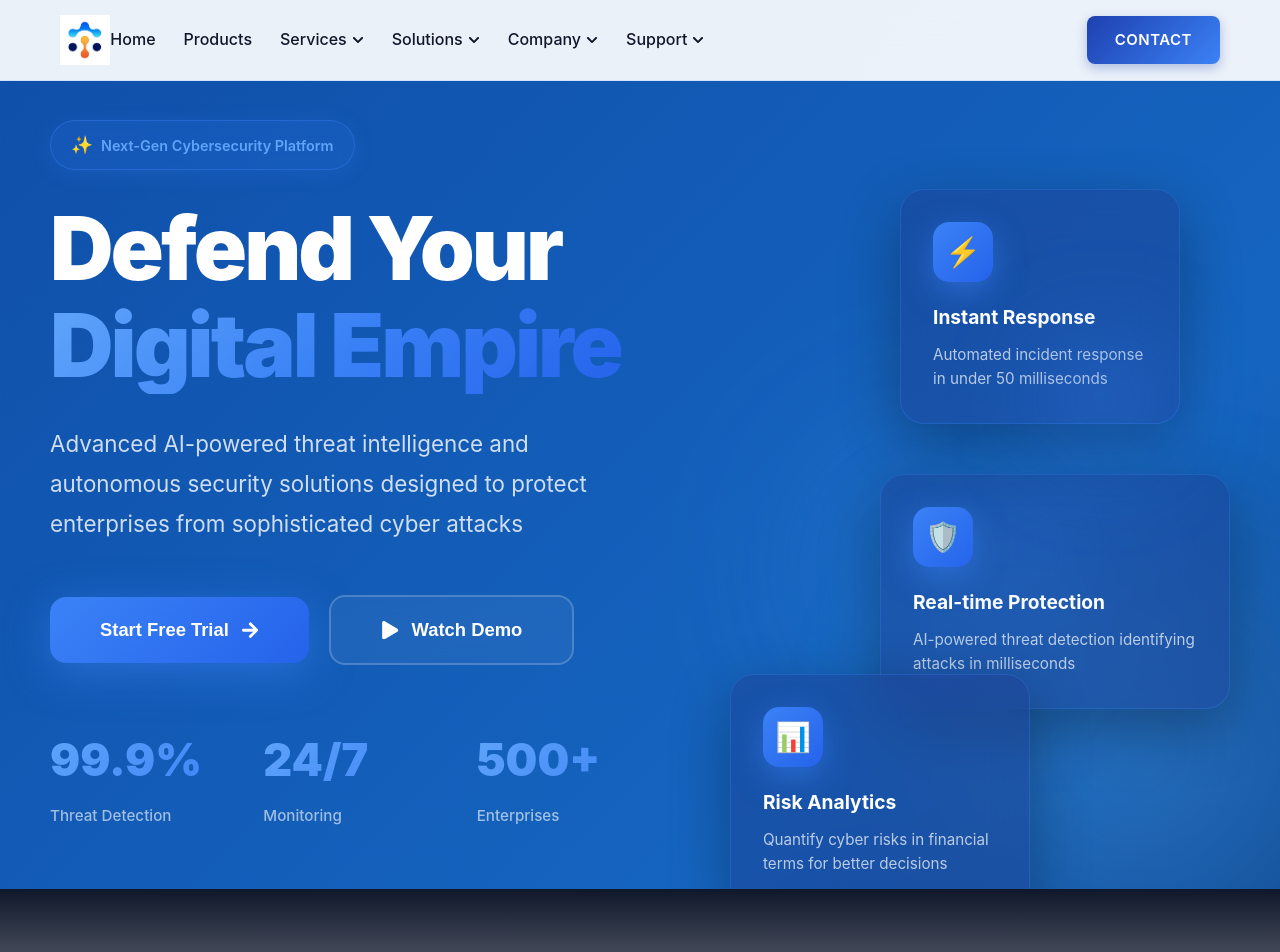
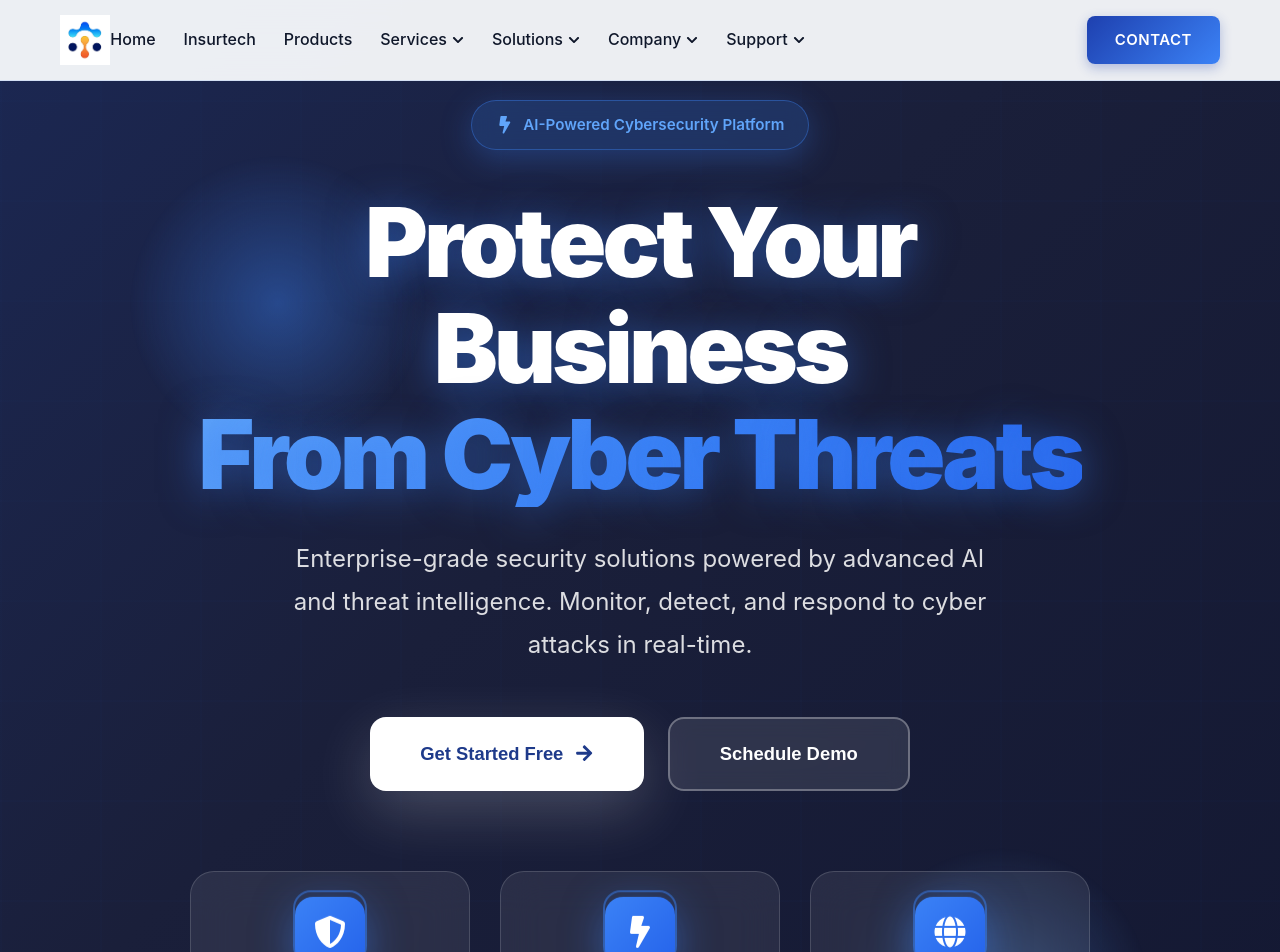
Before and after one commit to octaleadsprivatelimited-cloud/transasia, a React (Create React App) app in the folder client/: page / in a window 1280 px wide. Shown: the top 952 px of the page. Built offline with nearby package versions, Linux system fonts and the light colour scheme.

Commit message:
Add Insurtech to main header navigation before Products and update hero section

```diff
--- a/client/src/components/Header.js
+++ b/client/src/components/Header.js
@@ -481,6 +481,7 @@ const Header = () => {
 
           <NavMenu className={isMenuOpen ? 'active' : ''}>
           <NavLink to="/" onClick={closeMenu}>Home</NavLink>
+          <NavLink to="/insurtech" onClick={closeMenu}>Insurtech</NavLink>
           <NavLink to="/products" onClick={closeMenu}>Products</NavLink>
 
           <Dropdown>
@@ -491,7 +492,6 @@ const Header = () => {
             <DropdownContent className="dropdown-content" $open={activeMenu === 'services'}>
               <DropdownGrid>
                 <DropdownItem to="/services" onClick={closeMenu}>Cybersecurity Services</DropdownItem>
-                <DropdownItem to="/insurtech" onClick={closeMenu}>Insurtech Solutions</DropdownItem>
                 <DropdownItem to="/consulting" onClick={closeMenu}>Consulting Services</DropdownItem>
               </DropdownGrid>
             </DropdownContent>
--- a/client/src/components/Hero.js
+++ b/client/src/components/Hero.js
@@ -1,94 +1,79 @@
-import React, { useEffect, useState } from 'react';
+import React from 'react';
 import styled, { keyframes } from 'styled-components';
 import { motion } from 'framer-motion';
-import { FaArrowRight, FaPlay } from 'react-icons/fa';
+import { FaArrowRight, FaShieldAlt, FaBolt, FaGlobe, FaCheckCircle } from 'react-icons/fa';
 
-const gradientShift = keyframes`
-  0%, 100% { background-position: 0% 50%; }
+const gradientMove = keyframes`
+  0% { background-position: 0% 50%; }
   50% { background-position: 100% 50%; }
+  100% { background-position: 0% 50%; }
 `;
 
-const floatSlow = keyframes`
-  0%, 100% { transform: translate(0, 0) rotate(0deg); }
-  33% { transform: translate(30px, -30px) rotate(5deg); }
-  66% { transform: translate(-20px, 20px) rotate(-5deg); }
+const float = keyframes`
+  0%, 100% { transform: translateY(0px); }
+  50% { transform: translateY(-20px); }
 `;
 
-const floatMedium = keyframes`
-  0%, 100% { transform: translate(0, 0) scale(1); }
-  50% { transform: translate(-40px, -40px) scale(1.1); }
+const slideInLeft = keyframes`
+  from { transform: translateX(-100px); opacity: 0; }
+  to { transform: translateX(0); opacity: 1; }
 `;
 
-const pulse = keyframes`
-  0%, 100% { opacity: 0.4; transform: scale(1); }
-  50% { opacity: 0.8; transform: scale(1.2); }
+const slideInRight = keyframes`
+  from { transform: translateX(100px); opacity: 0; }
+  to { transform: translateX(0); opacity: 1; }
 `;
 
 const HeroContainer = styled.section`
-  min-height: 100vh;
-  background: #0a0e27;
+  min-height: 95vh;
+  background: linear-gradient(-45deg, #0a0e27, #1a1f3a, #1e3a8a, #2563eb);
+  background-size: 400% 400%;
+  animation: ${gradientMove} 15s ease infinite;
   position: relative;
   overflow: hidden;
   display: flex;
   align-items: center;
-  padding: 120px 0 60px;
+  padding: 100px 0 40px;
 `;
 
-const BackgroundGradient = styled.div`
+const Particles = styled.div`
   position: absolute;
-  inset: 0;
-  background: linear-gradient(135deg,
-    #0a0e27 0%,
-    #1a237e 25%,
-    #0d47a1 50%,
-    #1565c0 75%,
-    #0a0e27 100%
-  );
-  background-size: 400% 400%;
-  animation: ${gradientShift} 20s ease infinite;
-`;
+  width: 100%;
+  height: 100%;
+  overflow: hidden;
 
-const FloatingShape = styled.div`
-  position: absolute;
-  border-radius: 50%;
-  filter: blur(80px);
-  opacity: 0.6;
-
-  &:nth-child(1) {
-    width: 600px;
-    height: 600px;
-    background: radial-gradient(circle, rgba(33, 150, 243, 0.6) 0%, transparent 70%);
-    top: -10%;
-    left: -10%;
-    animation: ${floatSlow} 30s ease-in-out infinite;
+  &::before,
+  &::after {
+    content: '';
+    position: absolute;
+    width: 300px;
+    height: 300px;
+    border-radius: 50%;
   }
 
-  &:nth-child(2) {
-    width: 500px;
-    height: 500px;
-    background: radial-gradient(circle, rgba(100, 181, 246, 0.5) 0%, transparent 70%);
-    bottom: -15%;
-    right: -10%;
-    animation: ${floatMedium} 25s ease-in-out infinite;
+  &::before {
+    background: radial-gradient(circle, rgba(59, 130, 246, 0.4) 0%, transparent 70%);
+    top: 10%;
+    left: 10%;
+    animation: ${float} 6s ease-in-out infinite;
   }
 
-  &:nth-child(3) {
-    width: 400px;
-    height: 400px;
-    background: radial-gradient(circle, rgba(66, 165, 245, 0.4) 0%, transparent 70%);
-    top: 40%;
+  &::after {
+    background: radial-gradient(circle, rgba(96, 165, 250, 0.3) 0%, transparent 70%);
+    bottom: 10%;
     right: 10%;
-    animation: ${floatSlow} 35s ease-in-out infinite reverse;
+    animation: ${float} 8s ease-in-out infinite;
+    animation-delay: 2s;
   }
 `;
 
-const GridOverlay = styled.div`
+const GridPattern = styled.div`
   position: absolute;
   inset: 0;
   background-image:
-    linear-gradient(rgba(59, 130, 246, 0.05) 1px, transparent 1px),
-    linear-gradient(90deg, rgba(59, 130, 246, 0.05) 1px, transparent 1px);
-  background-size: 50px 50px;
+    linear-gradient(rgba(59, 130, 246, 0.03) 2px, transparent 2px),
+    linear-gradient(90deg, rgba(59, 130, 246, 0.03) 2px, transparent 2px);
+  background-size: 100px 100px;
   opacity: 0.5;
 `;
 
@@ -98,60 +83,48 @@ const Content = styled.div`
   padding: 0 40px;
   position: relative;
   z-index: 10;
-  display: grid;
-  grid-template-columns: 1.2fr 1fr;
-  gap: 80px;
-  align-items: center;
-
-  @media (max-width: 1024px) {
-    grid-template-columns: 1fr;
-    gap: 60px;
-    text-align: center;
-  }
 
   @media (max-width: 768px) {
     padding: 0 20px;
   }
 `;
 
-const LeftContent = styled.div`
-  @media (max-width: 1024px) {
-    display: flex;
-    flex-direction: column;
-    align-items: center;
-  }
+const MainContent = styled.div`
+  max-width: 900px;
+  margin: 0 auto;
+  text-align: center;
 `;
 
 const Badge = styled(motion.div)`
   display: inline-flex;
   align-items: center;
-  gap: 8px;
-  background: rgba(59, 130, 246, 0.15);
+  gap: 10px;
+  background: rgba(59, 130, 246, 0.2);
+  backdrop-filter: blur(10px);
   border: 1px solid rgba(59, 130, 246, 0.4);
-  padding: 10px 20px;
+  padding: 12px 24px;
   border-radius: 50px;
-  font-size: 0.9rem;
+  font-size: 0.95rem;
   font-weight: 600;
   color: #60a5fa;
-  margin-bottom: 30px;
-  backdrop-filter: blur(10px);
-  box-shadow: 0 4px 20px rgba(59, 130, 246, 0.2);
+  margin-bottom: 40px;
+  box-shadow: 0 8px 32px rgba(59, 130, 246, 0.3);
 
-  &::before {
-    content: '✨';
+  svg {
     font-size: 1.1rem;
   }
 `;
 
 const Title = styled(motion.h1)`
-  font-size: 5.5rem;
+  font-size: 6rem;
   font-weight: 900;
   line-height: 1.1;
   margin-bottom: 30px;
   color: #ffffff;
-  letter-spacing: -3px;
+  letter-spacing: -4px;
+  text-shadow: 0 4px 40px rgba(59, 130, 246, 0.5);
 
-  span {
+  .gradient-text {
     background: linear-gradient(135deg, #60a5fa 0%, #3b82f6 50%, #2563eb 100%);
     -webkit-background-clip: text;
     -webkit-text-fill-color: transparent;
@@ -160,25 +133,23 @@ const Title = styled(motion.h1)`
   }
 
   @media (max-width: 1024px) {
-    font-size: 4rem;
+    font-size: 4.5rem;
   }
 
   @media (max-width: 768px) {
     font-size: 3rem;
-    letter-spacing: -1px;
+    letter-spacing: -2px;
   }
 `;
 
-const Description = styled(motion.p)`
-  font-size: 1.4rem;
-  color: rgba(255, 255, 255, 0.8);
+const Subtitle = styled(motion.p)`
+  font-size: 1.5rem;
+  color: rgba(255, 255, 255, 0.85);
   line-height: 1.8;
   margin-bottom: 50px;
-  max-width: 600px;
-
-  @media (max-width: 1024px) {
-    max-width: 100%;
-  }
+  max-width: 700px;
+  margin-left: auto;
+  margin-right: auto;
 
   @media (max-width: 768px) {
     font-size: 1.2rem;
@@ -187,30 +158,31 @@ const Description = styled(motion.p)`
 
 const ButtonGroup = styled(motion.div)`
   display: flex;
-  gap: 20px;
-  align-items: center;
-  margin-bottom: 60px;
+  gap: 24px;
+  justify-content: center;
+  margin-bottom: 80px;
 
   @media (max-width: 768px) {
     flex-direction: column;
-    width: 100%;
+    align-items: center;
+    gap: 16px;
   }
 `;
 
 const PrimaryButton = styled(motion.button)`
-  padding: 22px 50px;
-  background: linear-gradient(135deg, #3b82f6 0%, #2563eb 100%);
-  color: white;
+  padding: 24px 50px;
+  background: white;
+  color: #1e3a8a;
   border: none;
   border-radius: 16px;
   font-size: 1.15rem;
-  font-weight: 700;
+  font-weight: 800;
   cursor: pointer;
   display: inline-flex;
   align-items: center;
   gap: 12px;
-  transition: all 0.3s ease;
-  box-shadow: 0 10px 40px rgba(59, 130, 246, 0.5);
+  transition: all 0.3s cubic-bezier(0.4, 0, 0.2, 1);
+  box-shadow: 0 20px 60px rgba(255, 255, 255, 0.2);
   position: relative;
   overflow: hidden;
 
@@ -218,14 +190,14 @@ const PrimaryButton = styled(motion.button)`
     content: '';
     position: absolute;
     inset: 0;
-    background: linear-gradient(135deg, #2563eb 0%, #1e40af 100%);
+    background: linear-gradient(135deg, #f8fafc 0%, #e0e7ff 100%);
     opacity: 0;
     transition: opacity 0.3s;
   }
 
   &:hover {
-    transform: translateY(-3px);
-    box-shadow: 0 15px 60px rgba(59, 130, 246, 0.6);
+    transform: translateY(-4px) scale(1.02);
+    box-shadow: 0 25px 80px rgba(255, 255, 255, 0.3);
 
     &::before {
       opacity: 1;
@@ -243,224 +215,184 @@ const PrimaryButton = styled(motion.button)`
   @media (max-width: 768px) {
     width: 100%;
     justify-content: center;
-    padding: 18px 40px;
   }
 `;
 
 const SecondaryButton = styled(motion.button)`
-  padding: 22px 50px;
-  background: rgba(255, 255, 255, 0.05);
+  padding: 24px 50px;
+  background: rgba(255, 255, 255, 0.1);
   color: white;
-  border: 2px solid rgba(255, 255, 255, 0.2);
+  border: 2px solid rgba(255, 255, 255, 0.3);
   border-radius: 16px;
   font-size: 1.15rem;
   font-weight: 700;
   cursor: pointer;
-  display: inline-flex;
-  align-items: center;
-  gap: 12px;
   transition: all 0.3s ease;
   backdrop-filter: blur(10px);
 
   &:hover {
-    background: rgba(255, 255, 255, 0.1);
-    border-color: rgba(255, 255, 255, 0.4);
-    transform: translateY(-3px);
-    box-shadow: 0 10px 30px rgba(255, 255, 255, 0.15);
+    background: rgba(255, 255, 255, 0.15);
+    border-color: rgba(255, 255, 255, 0.5);
+    transform: translateY(-4px);
+    box-shadow: 0 20px 60px rgba(255, 255, 255, 0.15);
   }
 
   @media (max-width: 768px) {
     width: 100%;
-    justify-content: center;
-    padding: 18px 40px;
   }
 `;
 
-const Stats = styled(motion.div)`
+const FeaturesRow = styled(motion.div)`
   display: grid;
   grid-template-columns: repeat(3, 1fr);
-  gap: 40px;
-  max-width: 600px;
+  gap: 30px;
+  max-width: 1000px;
+  margin: 0 auto;
 
-  @media (max-width: 1024px) {
-    max-width: 100%;
+  @media (max-width: 768px) {
+    grid-template-columns: 1fr;
+    gap: 20px;
   }
+`;
+
+const FeatureBox = styled(motion.div)`
+  background: rgba(255, 255, 255, 0.08);
+  backdrop-filter: blur(20px);
+  border: 1px solid rgba(255, 255, 255, 0.15);
+  border-radius: 24px;
+  padding: 36px 28px;
+  text-align: center;
+  transition: all 0.4s cubic-bezier(0.4, 0, 0.2, 1);
+  position: relative;
+  overflow: hidden;
+
+  &::before {
+    content: '';
+    position: absolute;
+    top: 0;
+    left: 0;
+    right: 0;
+    height: 4px;
+    background: linear-gradient(90deg, #3b82f6 0%, #60a5fa 100%);
+    transform: scaleX(0);
+    transition: transform 0.4s ease;
+  }
+
+  &:hover {
+    background: rgba(255, 255, 255, 0.12);
+    border-color: rgba(59, 130, 246, 0.5);
+    transform: translateY(-10px);
+    box-shadow: 0 25px 70px rgba(59, 130, 246, 0.3);
+
+    &::before {
+      transform: scaleX(1);
+    }
+  }
+`;
+
+const FeatureIcon = styled.div`
+  width: 70px;
+  height: 70px;
+  margin: 0 auto 20px;
+  border-radius: 18px;
+  background: linear-gradient(135deg, #3b82f6 0%, #2563eb 100%);
+  display: flex;
+  align-items: center;
+  justify-content: center;
+  font-size: 2rem;
+  color: white;
+  box-shadow: 0 10px 40px rgba(59, 130, 246, 0.5);
+  animation: ${float} 3s ease-in-out infinite;
+
+  &::after {
+    content: '';
+    position: absolute;
+    width: 70px;
+    height: 70px;
+    border-radius: 18px;
+    border: 2px solid rgba(59, 130, 246, 0.5);
+    animation: ${float} 3s ease-in-out infinite;
+    animation-delay: 0.3s;
+  }
+`;
+
+const FeatureTitle = styled.h3`
+  font-size: 1.2rem;
+  font-weight: 700;
+  color: white;
+  margin-bottom: 10px;
+`;
+
+const FeatureText = styled.p`
+  font-size: 0.95rem;
+  color: rgba(255, 255, 255, 0.75);
+  line-height: 1.6;
+  margin: 0;
+`;
+
+const TrustBadges = styled(motion.div)`
+  margin-top: 70px;
+  display: flex;
+  justify-content: center;
+  gap: 50px;
+  flex-wrap: wrap;
 
   @media (max-width: 768px) {
     gap: 30px;
   }
 `;
 
-const StatItem = styled.div`
-  text-align: left;
-
-  @media (max-width: 1024px) {
-    text-align: center;
-  }
-`;
-
-const StatNumber = styled.div`
-  font-size: 2.8rem;
-  font-weight: 900;
-  background: linear-gradient(135deg, #60a5fa 0%, #3b82f6 100%);
-  -webkit-background-clip: text;
-  -webkit-text-fill-color: transparent;
-  background-clip: text;
-  margin-bottom: 8px;
-
-  @media (max-width: 768px) {
-    font-size: 2.2rem;
-  }
-`;
-
-const StatLabel = styled.div`
-  font-size: 0.95rem;
-  color: rgba(255, 255, 255, 0.6);
-  font-weight: 500;
-`;
-
-const RightContent = styled.div`
-  position: relative;
-
-  @media (max-width: 1024px) {
-    display: none;
-  }
-`;
-
-const FloatingCard = styled(motion.div)`
-  position: absolute;
-  background: rgba(30, 58, 138, 0.4);
-  backdrop-filter: blur(20px);
-  border: 1px solid rgba(59, 130, 246, 0.3);
-  border-radius: 24px;
-  padding: 32px;
-  box-shadow: 0 20px 60px rgba(0, 0, 0, 0.3);
-
-  &:nth-child(1) {
-    top: 0;
-    right: 0;
-    width: 350px;
-    animation: ${floatSlow} 20s ease-in-out infinite;
-  }
-
-  &:nth-child(2) {
-    top: 200px;
-    right: 200px;
-    width: 300px;
-    animation: ${floatMedium} 18s ease-in-out infinite;
-  }
-
-  &:nth-child(3) {
-    bottom: 50px;
-    right: 50px;
-    width: 280px;
-    animation: ${floatSlow} 22s ease-in-out infinite reverse;
-  }
-`;
-
-const CardIcon = styled.div`
-  width: 60px;
-  height: 60px;
-  border-radius: 16px;
-  background: linear-gradient(135deg, #3b82f6 0%, #2563eb 100%);
+const TrustItem = styled.div`
   display: flex;
   align-items: center;
-  justify-content: center;
-  font-size: 1.8rem;
-  color: white;
-  margin-bottom: 20px;
-  box-shadow: 0 10px 30px rgba(59, 130, 246, 0.5);
-`;
+  gap: 12px;
+  color: rgba(255, 255, 255, 0.8);
+  font-size: 1rem;
+  font-weight: 600;
 
-const CardTitle = styled.h4`
-  font-size: 1.2rem;
-  font-weight: 700;
-  color: white;
-  margin-bottom: 10px;
-`;
-
-const CardText = styled.p`
-  font-size: 0.95rem;
-  color: rgba(255, 255, 255, 0.7);
-  line-height: 1.6;
-  margin: 0;
-`;
-
-const GlowOrb = styled.div`
-  position: absolute;
-  width: 150px;
-  height: 150px;
-  border-radius: 50%;
-  background: radial-gradient(circle, rgba(59, 130, 246, 0.6) 0%, transparent 70%);
-  filter: blur(50px);
-  animation: ${pulse} 4s ease-in-out infinite;
-
-  &:nth-child(4) {
-    top: 20%;
-    right: 30%;
-  }
-
-  &:nth-child(5) {
-    bottom: 30%;
-    right: 10%;
-    animation-delay: 2s;
+  svg {
+    color: #10b981;
+    font-size: 1.3rem;
   }
 `;
 
 const Hero = () => {
-  const [mousePosition, setMousePosition] = useState({ x: 0, y: 0 });
-
-  useEffect(() => {
-    const handleMouseMove = (e) => {
-      setMousePosition({
-        x: (e.clientX / window.innerWidth - 0.5) * 20,
-        y: (e.clientY / window.innerHeight - 0.5) * 20
-      });
-    };
-
-    window.addEventListener('mousemove', handleMouseMove);
-    return () => window.removeEventListener('mousemove', handleMouseMove);
-  }, []);
-
   return (
     <HeroContainer>
-      <BackgroundGradient />
-      <FloatingShape />
-      <FloatingShape />
-      <FloatingShape />
-      <GridOverlay />
+      <Particles />
+      <GridPattern />
 
       <Content>
-        <LeftContent>
+        <MainContent>
           <Badge
-            initial={{ opacity: 0, scale: 0.8 }}
-            animate={{ opacity: 1, scale: 1 }}
+            initial={{ opacity: 0, y: -20 }}
+            animate={{ opacity: 1, y: 0 }}
             transition={{ duration: 0.6, delay: 0.2 }}
           >
-            Next-Gen Cybersecurity Platform
+            <FaBolt /> AI-Powered Cybersecurity Platform
           </Badge>
 
           <Title
-            initial={{ opacity: 0, y: 50 }}
+            initial={{ opacity: 0, y: 30 }}
             animate={{ opacity: 1, y: 0 }}
             transition={{ duration: 0.8, delay: 0.4 }}
           >
-            Defend Your
+            Protect Your Business
             <br />
-            <span>Digital Empire</span>
+            <span className="gradient-text">From Cyber Threats</span>
           </Title>
 
-          <Description
-            initial={{ opacity: 0, y: 30 }}
+          <Subtitle
+            initial={{ opacity: 0, y: 20 }}
             animate={{ opacity: 1, y: 0 }}
             transition={{ duration: 0.8, delay: 0.6 }}
           >
-            Advanced AI-powered threat intelligence and autonomous security solutions
-            designed to protect enterprises from sophisticated cyber attacks
-          </Description>
+            Enterprise-grade security solutions powered by advanced AI and threat intelligence.
+            Monitor, detect, and respond to cyber attacks in real-time.
+          </Subtitle>
 
           <ButtonGroup
-            initial={{ opacity: 0, y: 30 }}
+            initial={{ opacity: 0, y: 20 }}
             animate={{ opacity: 1, y: 0 }}
             transition={{ duration: 0.8, delay: 0.8 }}
           >
@@ -468,74 +400,68 @@ const Hero = () => {
               whileHover={{ scale: 1.05 }}
               whileTap={{ scale: 0.98 }}
             >
-              <span>Start Free Trial <FaArrowRight /></span>
+              <span>Get Started Free <FaArrowRight /></span>
             </PrimaryButton>
             <SecondaryButton
               whileHover={{ scale: 1.05 }}
               whileTap={{ scale: 0.98 }}
             >
-              <FaPlay /> Watch Demo
+              Schedule Demo
             </SecondaryButton>
           </ButtonGroup>
 
-          <Stats
+          <FeaturesRow
             initial={{ opacity: 0, y: 30 }}
             animate={{ opacity: 1, y: 0 }}
             transition={{ duration: 0.8, delay: 1 }}
           >
-            <StatItem>
-              <StatNumber>99.9%</StatNumber>
-              <StatLabel>Threat Detection</StatLabel>
-            </StatItem>
-            <StatItem>
-              <StatNumber>24/7</StatNumber>
-              <StatLabel>Monitoring</StatLabel>
-            </StatItem>
-            <StatItem>
-              <StatNumber>500+</StatNumber>
-              <StatLabel>Enterprises</StatLabel>
-            </StatItem>
-          </Stats>
-        </LeftContent>
+            <FeatureBox
+              whileHover={{ scale: 1.05 }}
+            >
+              <FeatureIcon>
+                <FaShieldAlt />
+              </FeatureIcon>
+              <FeatureTitle>24/7 Protection</FeatureTitle>
+              <FeatureText>Continuous monitoring and threat detection</FeatureText>
+            </FeatureBox>
 
-        <RightContent
-          style={{
-            transform: `translate(${mousePosition.x}px, ${mousePosition.y}px)`
-          }}
-        >
-          <FloatingCard
-            initial={{ opacity: 0, x: 50 }}
-            animate={{ opacity: 1, x: 0 }}
-            transition={{ duration: 0.8, delay: 1 }}
-          >
-            <CardIcon>🛡️</CardIcon>
-            <CardTitle>Real-time Protection</CardTitle>
-            <CardText>AI-powered threat detection identifying attacks in milliseconds</CardText>
-          </FloatingCard>
+            <FeatureBox
+              whileHover={{ scale: 1.05 }}
+            >
+              <FeatureIcon>
+                <FaBolt />
+              </FeatureIcon>
+              <FeatureTitle>Instant Response</FeatureTitle>
+              <FeatureText>Automated incident response in milliseconds</FeatureText>
+            </FeatureBox>
 
-          <FloatingCard
-            initial={{ opacity: 0, x: 50 }}
-            animate={{ opacity: 1, x: 0 }}
+            <FeatureBox
+              whileHover={{ scale: 1.05 }}
+            >
+              <FeatureIcon>
+                <FaGlobe />
+              </FeatureIcon>
+              <FeatureTitle>Global Coverage</FeatureTitle>
+              <FeatureText>Worldwide threat intelligence network</FeatureText>
+            </FeatureBox>
+          </FeaturesRow>
+
+          <TrustBadges
+            initial={{ opacity: 0 }}
+            animate={{ opacity: 1 }}
             transition={{ duration: 0.8, delay: 1.2 }}
           >
-            <CardIcon>📊</CardIcon>
-            <CardTitle>Risk Analytics</CardTitle>
-            <CardText>Quantify cyber risks in financial terms for better decisions</CardText>
-          </FloatingCard>
-
-          <FloatingCard
-            initial={{ opacity: 0, x: 50 }}
-            animate={{ opacity: 1, x: 0 }}
-            transition={{ duration: 0.8, delay: 1.4 }}
-          >
-            <CardIcon>⚡</CardIcon>
-            <CardTitle>Instant Response</CardTitle>
-            <CardText>Automated incident response in under 50 milliseconds</CardText>
-          </FloatingCard>
-
-          <GlowOrb />
-          <GlowOrb />
-        </RightContent>
+            <TrustItem>
+              <FaCheckCircle /> 500+ Enterprises Trust Us
+            </TrustItem>
+            <TrustItem>
+              <FaCheckCircle /> 99.9% Threat Detection
+            </TrustItem>
+            <TrustItem>
+              <FaCheckCircle /> ISO 27001 Certified
+            </TrustItem>
+          </TrustBadges>
+        </MainContent>
       </Content>
     </HeroContainer>
   );
```
